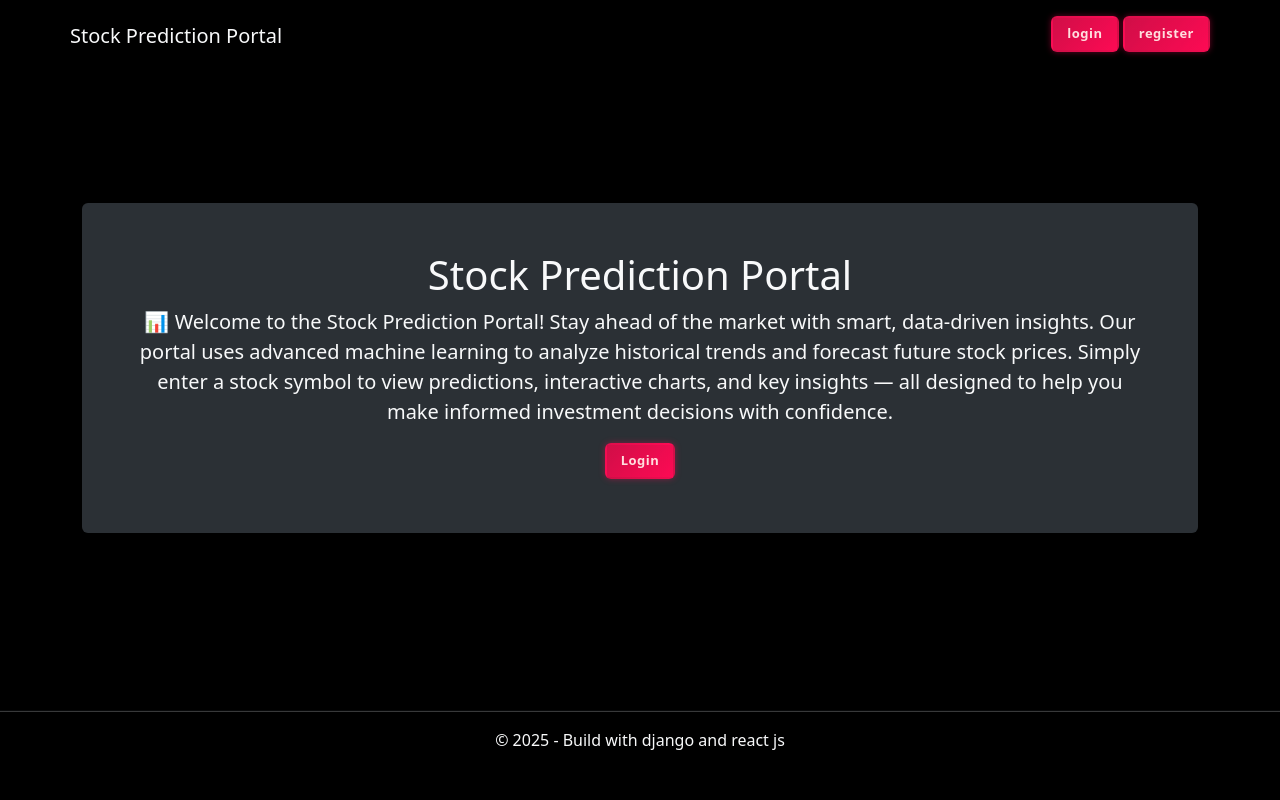
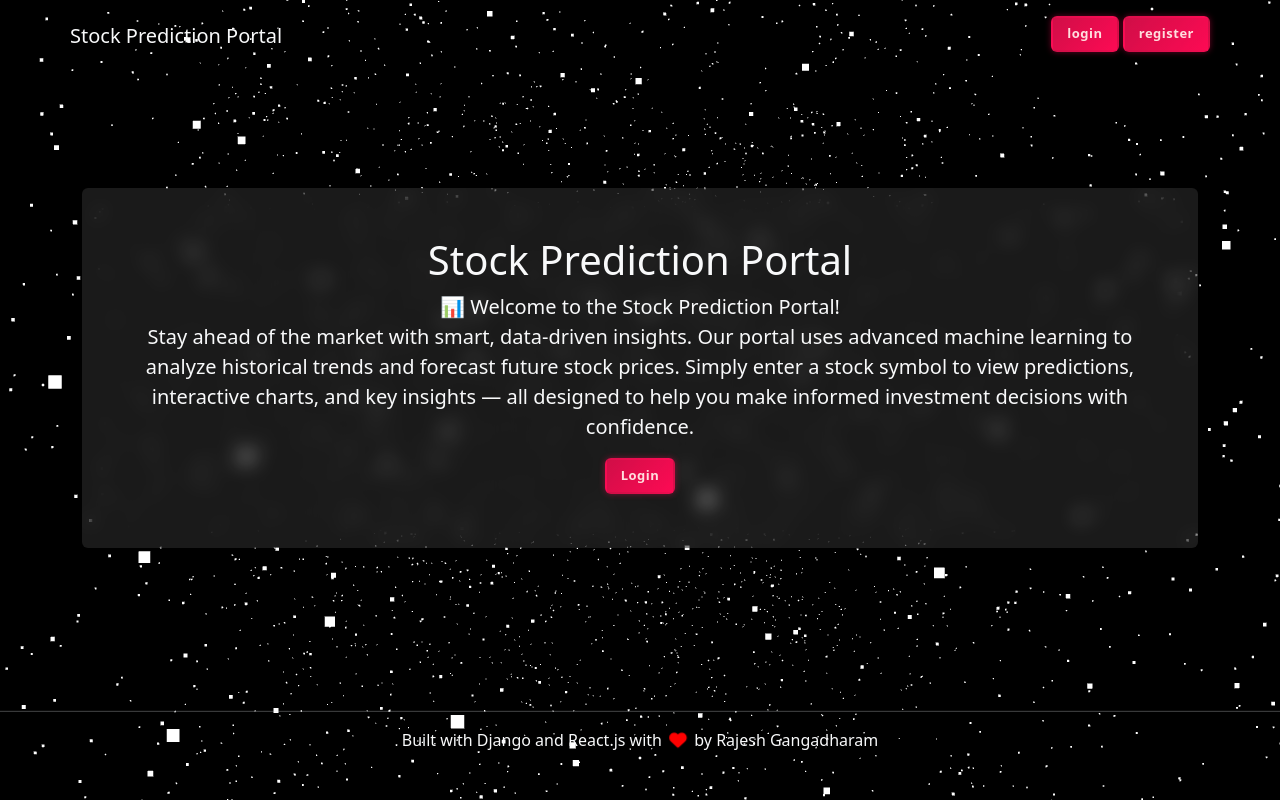
Before and after one commit to RAJESH2961/stock-prediction-portal, a React (Vite) app in the folder frontend-react/: page / in a window 1280 px wide. Built offline with nearby package versions, Linux system fonts and the light colour scheme.

Commit message:
Home page Three js added for background

```diff
--- a/frontend-react/package.json
+++ b/frontend-react/package.json
@@ -10,6 +10,8 @@
     "preview": "vite preview"
   },
   "dependencies": {
+    "@fortawesome/free-solid-svg-icons": "^6.7.2",
+    "@fortawesome/react-fontawesome": "^0.2.2",
     "@tsparticles/engine": "^3.8.1",
     "@tsparticles/react": "^3.0.0",
     "@tsparticles/slim": "^3.8.1",
@@ -19,7 +21,8 @@
     "framer-motion": "^12.15.0",
     "react": "^19.1.0",
     "react-dom": "^19.1.0",
-    "react-router-dom": "^6.30.1"
+    "react-router-dom": "^6.30.1",
+    "three": "^0.177.0"
   },
   "devDependencies": {
     "@eslint/js": "^9.25.0",
--- a/frontend-react/src/components/Footer.jsx
+++ b/frontend-react/src/components/Footer.jsx
@@ -1,14 +1,62 @@
 import React from 'react'
+import { FontAwesomeIcon } from '@fortawesome/react-fontawesome'
+import { faHeart } from '@fortawesome/free-solid-svg-icons'
 
 const Footer = () => {
   return (
     <>
-    <footer className='footer py-3 my-3'>
-    <hr className='border-bottom' />
-    <p className='text-light text-center'>&copy; 2025 - Build with django and react js</p>
-    </footer>
+      <footer className="footer py-3 my-3">
+        <hr className="border-bottom" />
+        <p className="text-light text-center">
+          Built with Django and React.js with{' '}
+          <FontAwesomeIcon icon={faHeart} className="heart-icon" style={{ color: '#ff0000' }} /> by Rajesh Gangadharam
+        </p>
+
+        {/* Internal CSS */}
+        <style>{`
+          // .footer {
+          //   background-color: #111;
+          //   color: #fff;
+          //   padding: 1rem 0;
+          //   text-align: center;
+          // }
+
+          .border-bottom {
+            border-color: rgba(255, 255, 255, 0.2);
+          }
+
+          .text-light {
+            color: #f8f9fa;
+          }
+
+          .text-center {
+            text-align: center;
+          }
+
+          .heart-icon {
+            animation: pulse 1.5s infinite;
+            margin: 0 4px;
+          }
+
+          @keyframes pulse {
+            0% { transform: scale(1); }
+            50% { transform: scale(1.2); }
+            100% { transform: scale(1); }
+          }
+
+          .py-3 {
+            padding-top: 1rem;
+            padding-bottom: 1rem;
+          }
+
+          .my-3 {
+            margin-top: 1rem;
+            margin-bottom: 1rem;
+          }
+        `}</style>
+      </footer>
     </>
-      )
+  )
 }
 
 export default Footer
--- a/frontend-react/src/components/Main.jsx
+++ b/frontend-react/src/components/Main.jsx
@@ -1,20 +1,31 @@
 import React from 'react';
 import Button from './UI/Button';
+import Background from './UI/Background'
 
+const containerStyle = {
+  backdropFilter: 'blur(10px)',        // Blur effect
+  WebkitBackdropFilter: 'blur(10px)',  // Safari support
+  backgroundColor: 'rgba(255, 255, 255, 0.1)', // Semi-transparent to see blur
+  borderRadius: '10px',
+  padding: '20px',
+};
 
 const Main = () => {
   return (
     <>
-    <div className="container">
-        <div className='p-5 text-center bg-light-dark rounded'>
-            <h1 className='text-light'>Stock Prediction Portal</h1>
-            <p className='text-light lead'>📊 Welcome to the Stock Prediction Portal!
-Stay ahead of the market with smart, data-driven insights. Our portal uses advanced machine learning to analyze historical trends and forecast future stock prices. Simply enter a stock symbol to view predictions, interactive charts, and key insights — all designed to help you make informed investment decisions with confidence.</p>
-            <Button text="Login"/>
+      <Background />
+      <div className="container">
+        <div className='p-5 text-center bg-light-dark rounded'  style={containerStyle}>
+          <h1 className='text-light'>Stock Prediction Portal</h1>
+          <p className='text-light lead'>
+            📊 Welcome to the Stock Prediction Portal!<br />
+            Stay ahead of the market with smart, data-driven insights. Our portal uses advanced machine learning to analyze historical trends and forecast future stock prices. Simply enter a stock symbol to view predictions, interactive charts, and key insights — all designed to help you make informed investment decisions with confidence.
+          </p>
+          <Button text="Login" />
         </div>
-    </div>
+      </div>
     </>
-  )
+  );
 };
 
 export default Main;
--- /dev/null
+++ b/frontend-react/src/components/UI/Background.jsx
@@ -0,0 +1,59 @@
+// src/components/UI/Background.js
+import React, { useRef, useEffect } from 'react';
+import * as THREE from 'three';
+
+const Background = () => {
+  const mountRef = useRef(null);
+
+  useEffect(() => {
+    const mount = mountRef.current;
+
+    const scene = new THREE.Scene();
+    const camera = new THREE.PerspectiveCamera(75, mount.clientWidth / mount.clientHeight, 0.1, 1000);
+    camera.position.z = 5;
+
+    const renderer = new THREE.WebGLRenderer({ antialias: true });
+    renderer.setSize(mount.clientWidth, mount.clientHeight);
+    mount.appendChild(renderer.domElement);
+
+    const geometry = new THREE.BufferGeometry();
+    const count = 5000;
+    const positions = new Float32Array(count * 3);
+    for (let i = 0; i < count * 3; i++) {
+      positions[i] = (Math.random() - 0.5) * 10;
+    }
+
+    geometry.setAttribute('position', new THREE.BufferAttribute(positions, 3));
+    const material = new THREE.PointsMaterial({ color: 0xffffff, size: 0.02 });
+    const particles = new THREE.Points(geometry, material);
+    scene.add(particles);
+
+    const animate = () => {
+      requestAnimationFrame(animate);
+      particles.rotation.y += 0.001;
+      renderer.render(scene, camera);
+    };
+
+    animate();
+
+    return () => {
+      mount.removeChild(renderer.domElement);
+    };
+  }, []);
+
+  return (
+    <div
+      ref={mountRef}
+      style={{
+        position: 'fixed',
+        top: 0,
+        left: 0,
+        zIndex: -1,
+        width: '100vw',
+        height: '100vh',
+      }}
+    />
+  );
+};
+
+export default Background;
```
Also changed, not shown: 1 other file (tests, documents, lock files or other folders).
